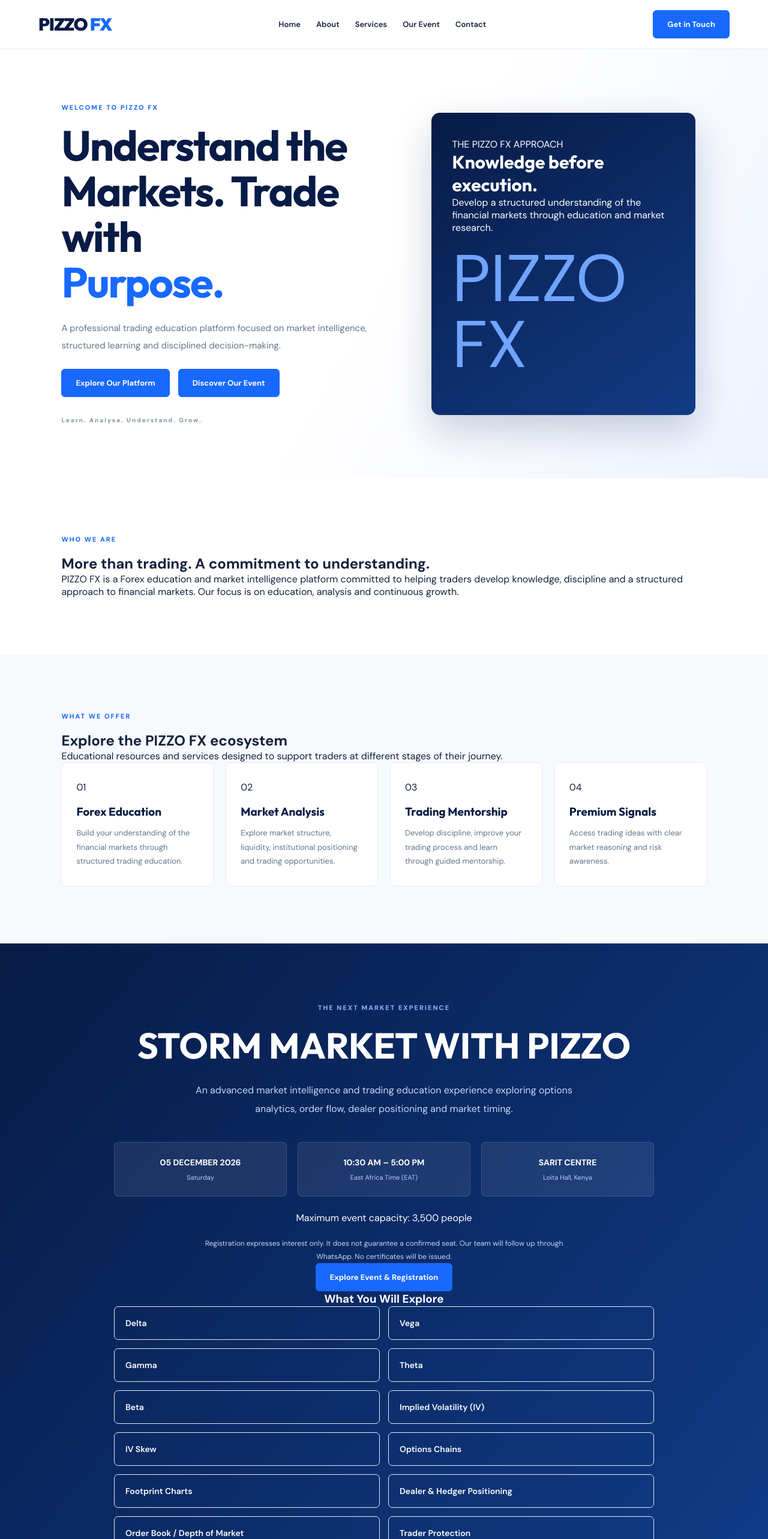
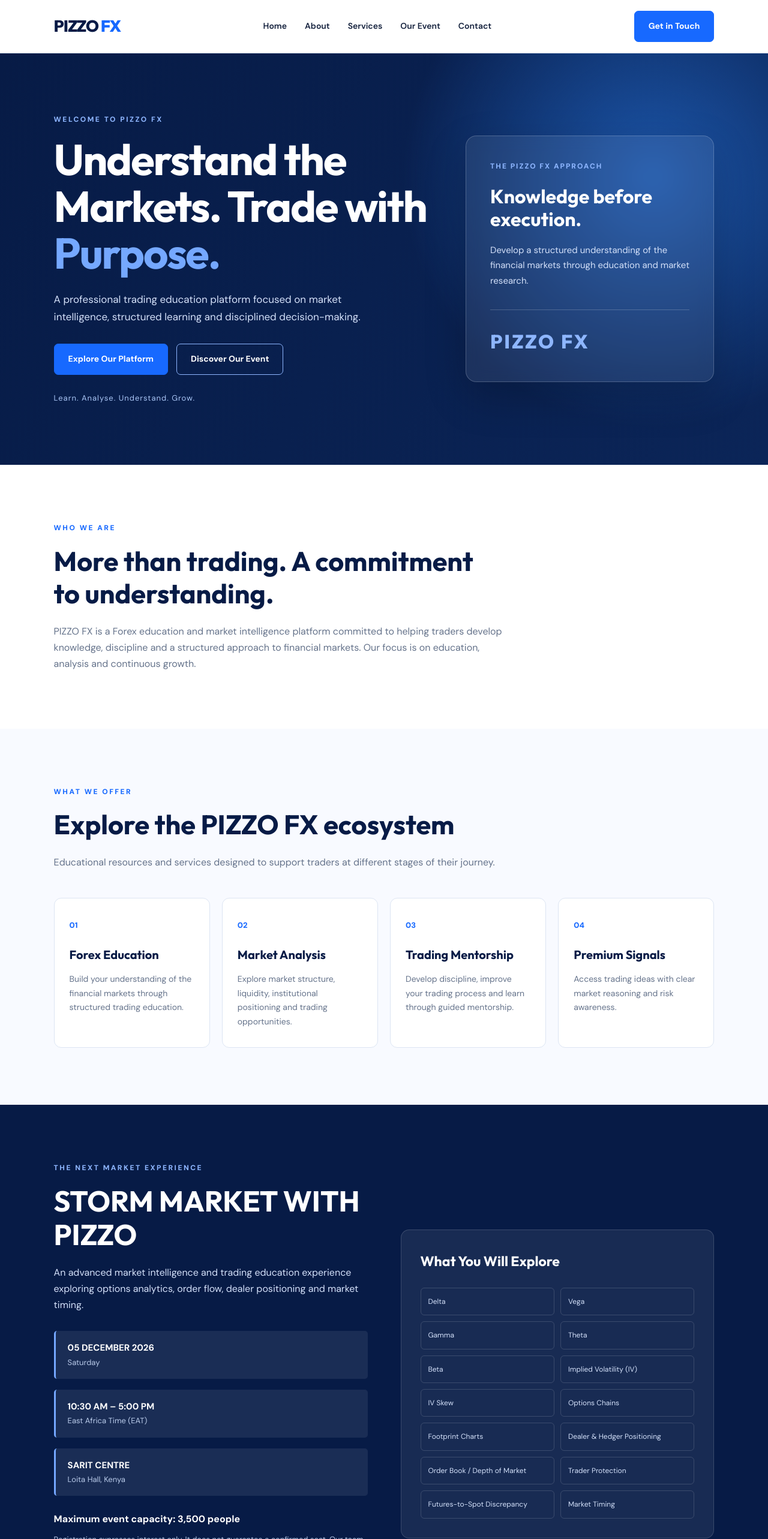
Before and after one commit to mutungastephen111-tech/pizzo-fx-website, a Next.js app: page / in a window 1280 px wide. Shown: the top 2566 px of the page at 60% size. Built offline with nearby package versions, Linux system fonts and the light colour scheme.

Commit message:
Update globals.css

```diff
--- a/src/app/globals.css
+++ b/src/app/globals.css
@@ -1,5 +1,5 @@
 
-@import url('https://fonts.googleapis.com/css2?family=DM+Sans:wght@400;500;600;700;800&family=Outfit:wght@400;500;600;700;800;900&display=swap');
+@import url('https://fonts.googleapis.com/css2?family=DM+Sans:wght@400;500;600;700;800&family=Outfit:wght@400;500;600;700;800&display=swap');
 
 :root {
   --navy: #071b46;
@@ -8,14 +8,15 @@
   --light-blue: #eaf1ff;
   --white: #ffffff;
   --text: #14213d;
-  --muted: #64748b;
-  --border: #e5eaf2;
+  --muted: #65738b;
+  --border: #dce5f3;
+  --background: #f8faff;
 }
 
 * {
+  box-sizing: border-box;
   margin: 0;
   padding: 0;
-  box-sizing: border-box;
 }
 
 html {
@@ -23,9 +24,10 @@ html {
 }
 
 body {
-  font-family: 'DM Sans', sans-serif;
   background: var(--white);
   color: var(--text);
+  font-family: 'DM Sans', sans-serif;
+  line-height: 1.7;
 }
 
 a {
@@ -33,37 +35,27 @@ a {
   text-decoration: none;
 }
 
-button, input, textarea, select {
-  font: inherit;
-}
-
-button, a {
+button,
+a {
   -webkit-tap-highlight-color: transparent;
 }
 
-.container {
-  width: min(1180px, 90%);
-  margin-inline: auto;
-}
-
 .navbar {
+  width: 100%;
   min-height: 82px;
-  padding: 16px 5%;
+  padding: 18px 7%;
   display: flex;
   align-items: center;
   justify-content: space-between;
   gap: 25px;
-  background: white;
+  background: var(--white);
   border-bottom: 1px solid var(--border);
-  position: sticky;
-  top: 0;
-  z-index: 100;
 }
 
 .brand {
   font-family: 'Outfit', sans-serif;
-  font-size: 29px;
-  font-weight: 900;
+  font-size: 27px;
+  font-weight: 800;
   color: var(--navy);
   letter-spacing: -1px;
 }
@@ -75,13 +67,14 @@ button, a {
 .nav-links {
   display: flex;
   align-items: center;
-  gap: 26px;
+  gap: 30px;
 }
 
 .nav-links a {
-  font-size: 13px;
+  font-size: 14px;
   font-weight: 600;
-  transition: color .2s ease;
+  color: var(--text);
+  transition: color 0.2s ease;
 }
 
 .nav-links a:hover {
@@ -92,14 +85,14 @@ button, a {
   display: inline-flex;
   justify-content: center;
   align-items: center;
-  padding: 14px 23px;
-  border-radius: 6px;
+  padding: 13px 23px;
   background: var(--blue);
-  color: white;
-  font-size: 13px;
+  color: var(--white);
+  border-radius: 7px;
+  font-size: 14px;
   font-weight: 700;
   border: 1px solid var(--blue);
-  transition: .25s ease;
+  transition: 0.2s ease;
   cursor: pointer;
 }
 
@@ -109,231 +102,216 @@ button, a {
   transform: translateY(-2px);
 }
 
-.button-outline {
-  background: transparent;
-  color: var(--blue);
+.hero {
+  min-height: 650px;
+  padding: 100px 7%;
+  display: grid;
+  grid-template-columns: 1.2fr 0.8fr;
+  align-items: center;
+  gap: 65px;
+  background:
+    radial-gradient(circle at 85% 30%, #1c56aa 0%, transparent 35%),
+    linear-gradient(120deg, #071b46, #0b2558);
+  color: var(--white);
 }
 
-.button-outline:hover {
-  color: white;
+.hero-content {
+  max-width: 690px;
 }
 
 .eyebrow {
   color: var(--blue);
-  font-size: 11px;
+  font-size: 12px;
   font-weight: 800;
-  letter-spacing: 2px;
+  letter-spacing: 2.5px;
   margin-bottom: 18px;
 }
 
-.hero {
-  min-height: 650px;
-  padding: 90px 8%;
-  display: grid;
-  grid-template-columns: 1.1fr .9fr;
-  align-items: center;
-  gap: 55px;
-  background: linear-gradient(120deg, #fff 50%, #edf3ff 100%);
+.hero .eyebrow {
+  color: #8eb6ff;
 }
 
 .hero h1 {
   font-family: 'Outfit', sans-serif;
-  color: var(--navy);
-  font-size: clamp(43px, 5.5vw, 72px);
+  font-size: clamp(42px, 6vw, 72px);
   line-height: 1.08;
   letter-spacing: -2px;
+  margin-bottom: 25px;
 }
 
 .hero h1 span {
-  color: var(--blue);
+  color: #75a8ff;
 }
 
 .hero-description {
-  max-width: 540px;
-  margin: 25px 0;
-  color: var(--muted);
-  font-size: 15px;
-  line-height: 1.9;
+  max-width: 570px;
+  color: #d4e1fa;
+  font-size: 17px;
+  margin-bottom: 30px;
 }
 
 .hero-actions {
   display: flex;
+  align-items: center;
+  flex-wrap: wrap;
   gap: 14px;
-  flex-wrap: wrap;
+}
+
+.hero-actions .button:nth-child(2) {
+  background: transparent;
+  border-color: #8eb6ff;
+}
+
+.hero-actions .button:nth-child(2):hover {
+  background: var(--white);
+  color: var(--navy);
 }
 
 .hero-note {
-  margin-top: 32px;
-  color: #8492a8;
-  font-size: 10px;
+  color: #a9c6f6;
+  margin-top: 28px;
+  font-size: 13px;
+  letter-spacing: 1px;
+}
+
+.visual-card {
+  padding: 40px;
+  border: 1px solid rgba(255, 255, 255, 0.2);
+  background: rgba(255, 255, 255, 0.08);
+  border-radius: 18px;
+  backdrop-filter: blur(12px);
+  box-shadow: 0 25px 70px rgba(0, 0, 0, 0.2);
+}
+
+.visual-card > p:first-child {
+  color: #8eb6ff;
+  font-size: 12px;
   font-weight: 800;
   letter-spacing: 2px;
 }
 
-.hero-visual {
-  display: flex;
-  justify-content: center;
-  align-items: center;
+.visual-card h2 {
+  font-family: 'Outfit', sans-serif;
+  font-size: 32px;
+  line-height: 1.2;
+  margin: 20px 0;
 }
 
-.visual-card {
-  width: 100%;
-  max-width: 440px;
-  min-height: 400px;
-  padding: 42px 35px;
-  border-radius: 14px;
-  background: linear-gradient(145deg, #071b46, #123b85);
-  color: white;
-  box-shadow: 0 25px 65px rgba(7, 27, 70, .2);
-  overflow: hidden;
+.visual-card p {
+  color: #d4e1fa;
+  font-size: 15px;
 }
 
 .chart-symbol {
-  font-size: 110px;
-  color: #70a4ff;
-  margin: 20px 0;
-  line-height: 1;
+  margin-top: 35px;
+  padding-top: 25px;
+  border-top: 1px solid rgba(255, 255, 255, 0.2);
+  color: #8eb6ff;
+  font-family: 'Outfit', sans-serif;
+  font-size: 32px;
+  font-weight: 800;
+  letter-spacing: 3px;
 }
 
-.visual-card h2 {
-  font-family: 'Outfit', sans-serif;
-  font-size: 30px;
+.section {
+  padding: 95px 7%;
 }
 
-.chart-bars {
-  display: flex;
-  align-items: end;
-  gap: 12px;
-  height: 65px;
-  margin: 28px 0;
-}
-
-.chart-bars span {
-  flex: 1;
-  background: #70a4ff;
-  border-radius: 3px 3px 0 0;
-}
-
-.chart-bars span:nth-child(1) { height: 30%; }
-.chart-bars span:nth-child(2) { height: 50%; }
-.chart-bars span:nth-child(3) { height: 42%; }
-.chart-bars span:nth-child(4) { height: 68%; }
-.chart-bars span:nth-child(5) { height: 55%; }
-.chart-bars span:nth-child(6) { height: 80%; }
-.chart-bars span:nth-child(7) { height: 70%; }
-.chart-bars span:nth-child(8) { height: 100%; }
-
-.section {
-  padding: 95px 8%;
-}
-
-.section-heading {
-  text-align: center;
-  margin-bottom: 50px;
-}
-
-.section-heading h2,
-.intro h2,
-.community h2 {
+.section h2 {
+  max-width: 750px;
+  color: var(--navy);
   font-family: 'Outfit', sans-serif;
   font-size: clamp(30px, 4vw, 45px);
   line-height: 1.2;
-  color: var(--navy);
+  margin-bottom: 22px;
 }
 
-.section-heading > p:last-child,
-.intro > p:last-child,
-.community > p:not(.eyebrow) {
-  max-width: 700px;
-  margin: 18px auto 0;
+.section > p:not(.eyebrow) {
+  max-width: 760px;
   color: var(--muted);
-  font-size: 15px;
-  line-height: 1.9;
-}
-
-.intro {
-  text-align: center;
-  max-width: 1000px;
-  margin: auto;
+  font-size: 16px;
 }
 
 .services {
-  background: #f7f9fd;
+  background: var(--background);
 }
 
 .service-grid {
   display: grid;
   grid-template-columns: repeat(4, 1fr);
   gap: 20px;
+  margin-top: 45px;
 }
 
 .service-card {
-  padding: 30px 24px;
-  background: white;
+  padding: 30px 25px;
+  background: var(--white);
   border: 1px solid var(--border);
-  border-radius: 9px;
-  transition: .25s;
+  border-radius: 12px;
+  transition: 0.25s ease;
 }
 
 .service-card:hover {
-  transform: translateY(-5px);
+  transform: translateY(-6px);
   border-color: var(--blue);
-  box-shadow: 0 15px 35px rgba(23, 105, 255, .08);
+  box-shadow: 0 15px 35px rgba(23, 105, 255, 0.08);
+}
+
+.service-card span {
+  color: var(--blue);
+  font-size: 13px;
+  font-weight: 800;
 }
 
 .service-card h3 {
+  color: var(--navy);
   font-family: 'Outfit', sans-serif;
-  color: var(--navy);
-  font-size: 19px;
-  margin: 18px 0 12px;
+  font-size: 20px;
+  margin: 20px 0 12px;
 }
 
 .service-card p {
   color: var(--muted);
-  font-size: 13px;
-  line-height: 1.8;
+  font-size: 14px;
 }
 
 .event-section {
-  padding: 100px 8%;
-  text-align: center;
-  color: white;
-  background: linear-gradient(130deg, #071b46, #103d8b);
-}
-
-.event-content {
-  max-width: 900px;
-  margin: auto;
+  padding: 95px 7%;
+  display: grid;
+  grid-template-columns: 1fr 1fr;
+  gap: 55px;
+  align-items: center;
+  background: var(--navy);
+  color: var(--white);
 }
 
 .event-section .eyebrow {
-  color: #8bb7ff;
+  color: #8eb6ff;
 }
 
 .event-section h2 {
   font-family: 'Outfit', sans-serif;
-  font-size: clamp(35px, 5vw, 60px);
+  font-size: clamp(32px, 4vw, 48px);
+  line-height: 1.15;
+  margin-bottom: 22px;
 }
 
 .event-description {
-  max-width: 680px;
-  margin: 22px auto;
-  color: #c5d7f6;
-  line-height: 1.9;
+  color: #d4e1fa;
+  margin-bottom: 30px;
 }
 
 .event-details {
   display: grid;
-  grid-template-columns: repeat(3, 1fr);
   gap: 18px;
-  margin: 40px 0 25px;
+  margin-bottom: 25px;
 }
 
 .event-details div {
-  padding: 24px 15px;
-  background: rgba(255,255,255,.08);
-  border: 1px solid rgba(255,255,255,.13);
-  border-radius: 8px;
+  padding: 16px 20px;
+  background: rgba(255, 255, 255, 0.08);
+  border-left: 3px solid #75a8ff;
+  border-radius: 5px;
 }
 
 .event-details strong,
@@ -342,98 +320,138 @@ button, a {
 }
 
 .event-details strong {
-  font-size: 14px;
+  font-size: 15px;
 }
 
 .event-details span {
-  margin-top: 9px;
-  color: #b7ceff;
-  font-size: 11px;
+  color: #b9cbea;
+  font-size: 13px;
+}
+
+.capacity {
+  font-weight: 700;
+  margin-bottom: 10px;
 }
 
 .registration-note {
-  max-width: 650px;
-  margin: 22px auto 0;
-  color: #c5d7f6;
-  font-size: 12px;
-  line-height: 1.8;
+  color: #b9cbea;
+  font-size: 13px;
+  margin-bottom: 25px;
+}
+
+.curriculum {
+  padding: 32px;
+  background: rgba(255, 255, 255, 0.07);
+  border: 1px solid rgba(255, 255, 255, 0.15);
+  border-radius: 14px;
+}
+
+.curriculum h3 {
+  font-family: 'Outfit', sans-serif;
+  font-size: 23px;
+  margin-bottom: 25px;
 }
 
 .topic-grid {
   display: grid;
   grid-template-columns: repeat(2, 1fr);
-  gap: 14px;
-  max-width: 900px;
-  margin: auto;
+  gap: 10px;
 }
 
 .topic {
-  display: flex;
-  align-items: center;
-  gap: 16px;
-  padding: 18px;
-  border: 1px solid var(--border);
-  border-radius: 7px;
-  font-size: 14px;
-  font-weight: 600;
-}
-
-.topic span {
-  color: var(--blue);
-  font-size: 11px;
-  font-weight: 800;
+  padding: 12px;
+  border: 1px solid rgba(255, 255, 255, 0.15);
+  border-radius: 6px;
+  color: #d4e1fa;
+  font-size: 12px;
 }
 
 .community {
+  text-align: center;
   background: var(--light-blue);
-  text-align: center;
 }
 
-.community .button {
-  margin-top: 28px;
+.community h2,
+.community > p:not(.eyebrow) {
+  margin-left: auto;
+  margin-right: auto;
+}
+
+.community .hero-actions {
+  justify-content: center;
+  margin-top: 30px;
 }
 
 .footer {
-  padding: 65px 8% 25px;
-  background: #061633;
-  color: white;
+  padding: 65px 7% 25px;
+  background: #06132f;
+  color: var(--white);
 }
 
 .footer .brand {
-  color: white;
+  color: var(--white);
 }
 
-.footer-contact {
-  display: flex;
-  flex-wrap: wrap;
-  gap: 25px;
-  margin: 30px 0;
+.footer-brand {
+  margin-bottom: 35px;
 }
 
-.footer-contact a {
-  color: #c3d4f1;
-  font-size: 13px;
+.footer-brand p {
+  color: #a9b9d5;
+  font-size: 14px;
+  margin-top: 8px;
 }
 
-.disclaimer,
+.footer-contact h3 {
+  font-family: 'Outfit', sans-serif;
+  margin-bottom: 15px;
+}
+
+.footer-contact p,
+.footer-contact a {
+  display: block;
+  color: #b9cbea;
+  font-size: 14px;
+  margin-bottom: 8px;
+}
+
+.footer-contact a:hover {
+  color: #75a8ff;
+}
+
+.disclaimer {
+  max-width: 800px;
+  color: #91a3c3;
+  font-size: 12px;
+  margin-top: 35px;
+}
+
 .copyright {
-  color: #8497b7;
-  font-size: 11px;
-  line-height: 1.8;
-  padding: 22px 0;
-  border-top: 1px solid #203657;
+  border-top: 1px solid rgba(255, 255, 255, 0.15);
+  margin-top: 35px;
+  padding-top: 20px;
+  color: #91a3c3;
+  font-size: 12px;
 }
 
 @media (max-width: 1000px) {
   .service-grid {
     grid-template-columns: repeat(2, 1fr);
   }
+
+  .hero {
+    gap: 35px;
+  }
+
+  .event-section {
+    gap: 30px;
+  }
 }
 
 @media (max-width: 700px) {
   .navbar {
+    padding: 16px 5%;
     flex-wrap: wrap;
-    padding: 16px 5%;
   }
 
   .nav-links {
@@ -441,29 +459,45 @@ button, a {
     width: 100%;
     overflow-x: auto;
     gap: 20px;
-    padding: 8px 0;
+    padding: 10px 0;
   }
 
   .nav-links a {
     white-space: nowrap;
+    font-size: 12px;
+  }
+
+  .navbar > .button {
+    padding: 10px 13px;
+    font-size: 12px;
   }
 
   .hero {
     grid-template-columns: 1fr;
+    padding: 75px 6%;
+  }
+
+  .visual-card {
+    padding: 28px;
+  }
+
+  .section {
     padding: 70px 6%;
   }
 
-  .hero-visual {
-    margin-top: 15px;
+  .service-grid {
+    grid-template-columns: 1fr;
   }
 
-  .section,
   .event-section {
+    grid-template-columns: 1fr;
     padding: 70px 6%;
   }
 
-  .service-grid,
-  .event-details,
+  .curriculum {
+    padding: 22px;
+  }
+
   .topic-grid {
     grid-template-columns: 1fr;
   }
@@ -471,19 +505,4 @@ button, a {
   .footer {
     padding: 55px 6% 25px;
   }
-
-  .footer-contact {
-    flex-direction: column;
-    gap: 14px;
-  }
 }
-
-@media (prefers-reduced-motion: reduce) {
-  html {
-    scroll-behavior: auto;
-  }
-
-  *, *::before, *::after {
-    transition-duration: .01ms !important;
-  }
-}
```
